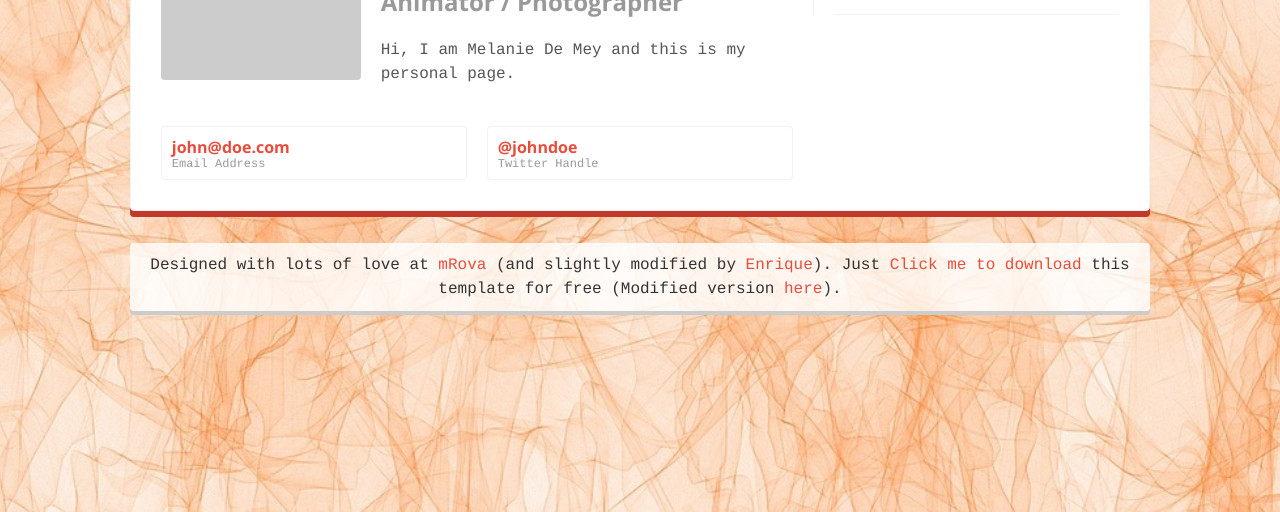
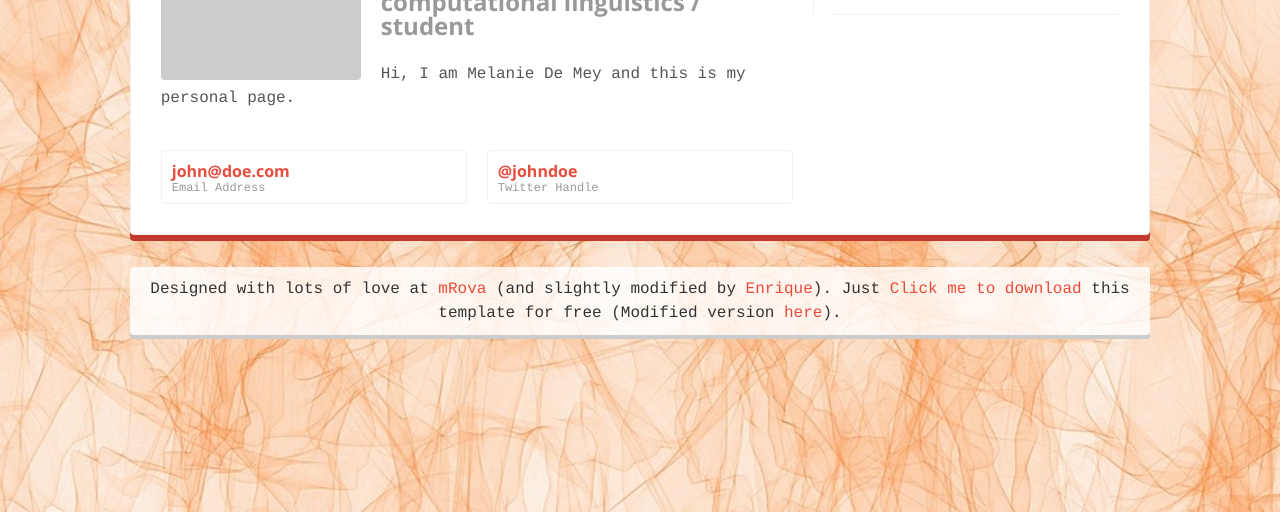
Before and after one commit to melaniedemey/melaniedemey.github.io, a plain HTML site: page resume-0.0/index.html in a window 1280 px wide. Shown: the part 288-800 px from the top of the page. Drawn offline with nearby package versions, Linux system fonts and the light colour scheme; placeholder pictures from the web are drawn by us; some icons are missing.

Commit message:
change_content
I changed content. BEWARE! use the right branch

```diff
--- a/resume-0.0/index.html
+++ b/resume-0.0/index.html
@@ -76,7 +76,7 @@
                                     Melanie De Mey
                                 </h2>
                                 <h4>
-                                    Animator / Photographer
+                                    computational linguistics / student
                                 </h4>
                                 <p>
 				  Hi, I am Melanie De Mey and this is my personal page.
```
